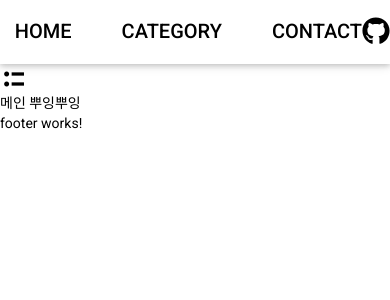
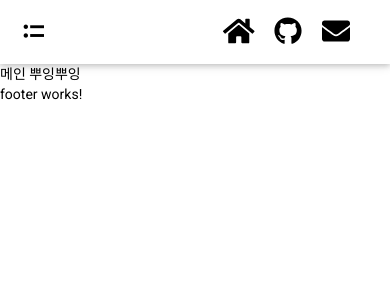
Before and after one commit to keencho/blog-angular, an Angular app: page /main in a window 390 px wide. Shown: the top 300 px of the page. Built offline with nearby package versions, Linux system fonts and the light colour scheme.

Commit message:
responsive header(design)

```diff
--- a/src/app/app-routing.module.ts
+++ b/src/app/app-routing.module.ts
@@ -3,6 +3,7 @@ import { RouterModule, Routes } from '@angular/router';
 import { MainComponent } from './components/main/main.component';
 
 const routes: Routes = [
+  { path: '', redirectTo: 'main', pathMatch: 'full' },
   { path: 'main', component: MainComponent }
 ];
 
--- /dev/null
+++ b/src/app/assets/styles/color.scss
@@ -0,0 +1,2 @@
+$hover-default-color: rgba(0,0,0,.8);
+$active-default-color: #707070;
--- a/src/app/components/common/header/header.component.html
+++ b/src/app/components/common/header/header.component.html
@@ -1,13 +1,15 @@
 <header>
-    <div class="ba-nav-left"></div>
+    <div class="ba-nav-left">
+        <mat-icon>format_list_bulleted</mat-icon>
+    </div>
     <div class="ba-nav-center">
-        <div>HOME</div>
+        <div [routerLink]="['/main']" routerLinkActive="active">HOME</div>
         <div>CATEGORY</div>
         <div>CONTACT</div>
     </div>
     <div class="ba-nav-right">
-        <fa-icon size="2x" [icon]="faGithub"></fa-icon>
+        <fa-icon size="2x" [icon]="faHome" (click)="goToURL('https://keencho.com')"></fa-icon>
+        <fa-icon size="2x" [icon]="faGithub" (click)="goToURL('https://github.com/keencho')"></fa-icon>
+        <fa-icon size="2x" [icon]="faEnvelope" (click)="sendEmail()"></fa-icon>
     </div>
 </header>
-
-<mat-icon style="font-size: 40px">format_list_bulleted</mat-icon>
--- a/src/app/components/common/header/header.component.scss
+++ b/src/app/components/common/header/header.component.scss
@@ -1,4 +1,4 @@
-@import "src/app/styles/color";
+@import "../../../assets/styles/color";
 
 header {
     background-color: #ffffff;
@@ -10,14 +10,26 @@ header {
 
     .ba-nav-left {
         flex: 1;
+
+        .mat-icon {
+            visibility: hidden;
+        }
     }
 
     .ba-nav-center {
         div {
             display: inline;
             cursor: pointer;
-            font-size: 20px;
-            font-weight: 500;
+            font-size: 18px;
+            font-weight: 600;
+
+            &.active {
+                color: $active-default-color;
+            }
+
+            &:focus {
+                outline: none;
+            }
 
             &:hover {
                 color: $hover-default-color;
@@ -33,5 +45,31 @@ header {
         flex: 1;
         display: flex;
         justify-content: flex-end;
+
+        * {
+            cursor: pointer;
+            margin-right: 20px;
+
+            &:last-child {
+                margin-right: 40px;
+            }
+        }
+    }
+
+    @media screen and (max-width: 767px){
+        .ba-nav-left {
+            .mat-icon {
+                font-size: 35px;
+                margin-left: 20px;
+                cursor: pointer;
+                visibility: visible;
+            }
+        }
+
+        .ba-nav-center {
+            div {
+                display: none;
+            }
+        }
     }
 }
--- a/src/app/components/common/header/header.component.ts
+++ b/src/app/components/common/header/header.component.ts
@@ -1,5 +1,7 @@
 import { Component, OnInit } from '@angular/core';
 import { faGithub } from '@fortawesome/free-brands-svg-icons';
+import { faEnvelope } from '@fortawesome/free-solid-svg-icons';
+import { faHome } from '@fortawesome/free-solid-svg-icons';
 
 @Component({
   selector: 'app-header',
@@ -8,9 +10,20 @@ import { faGithub } from '@fortawesome/free-brands-svg-icons';
 })
 export class HeaderComponent implements OnInit {
 
+  // font-awesome 사용시 이런식으로 import 해와서 변수에 할당해줘야한다.
   faGithub = faGithub;
+  faEnvelope = faEnvelope;
+  faHome = faHome;
 
-  constructor() { }
+  goToURL(url): void {
+    window.open(url, '_blank');
+  }
+
+  sendEmail(): void {
+    window.open('mailto:seyoung050412@gmail.com');
+  }
+
+  constructor() {}
 
   ngOnInit(): void {
   }
--- a/src/app/styles/color.scss
+++ /dev/null
@@ -1 +0,0 @@
-$hover-default-color: rgba(0,0,0,.7);
```
